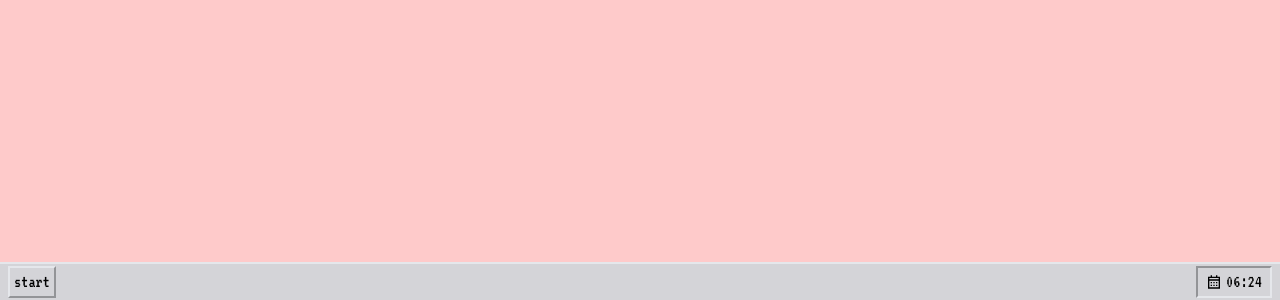
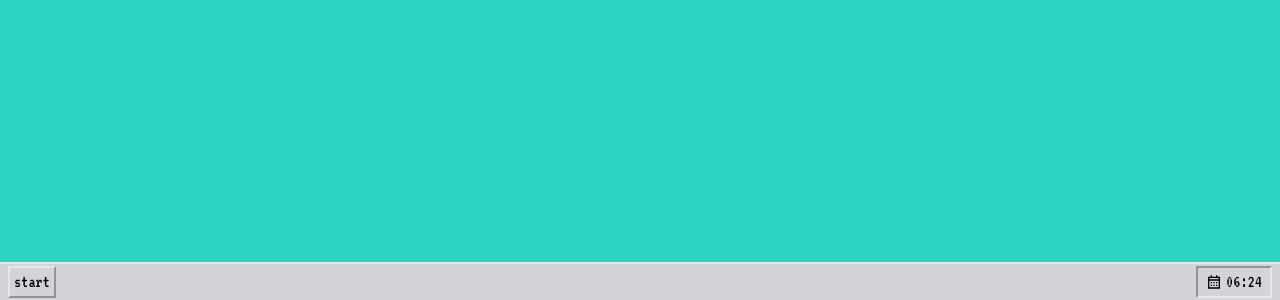
Before and after one commit to bieniucieniu/desktop-website, a Next.js app: page / in a window 1280 px wide. Shown: the part 500-800 px from the top of the page. Built offline with nearby package versions, Linux system fonts and the light colour scheme.

Commit message:
add window provider

```diff
--- a/components/Main/MainLayout.tsx
+++ b/components/Main/MainLayout.tsx
@@ -1,10 +1,13 @@
 import { Taskbar } from "./Taskbar"
+import { WindowProvider, Window } from "@/components/ui/Window"
 
 export function MainLayout({ children }: { children: React.ReactNode }) {
   return (
-    <main className="grid grid-rows-[1fr_38px] h-screen">
-      <div className="bg-red-200">{children}</div>
-      <Taskbar />
-    </main>
+    <WindowProvider>
+      <main className="grid grid-rows-[1fr_38px] h-screen">
+        <div className="bg-teal-400 relative overflow-hidden">{children}</div>
+        <Taskbar></Taskbar>
+      </main>
+    </WindowProvider>
   )
 }
```
